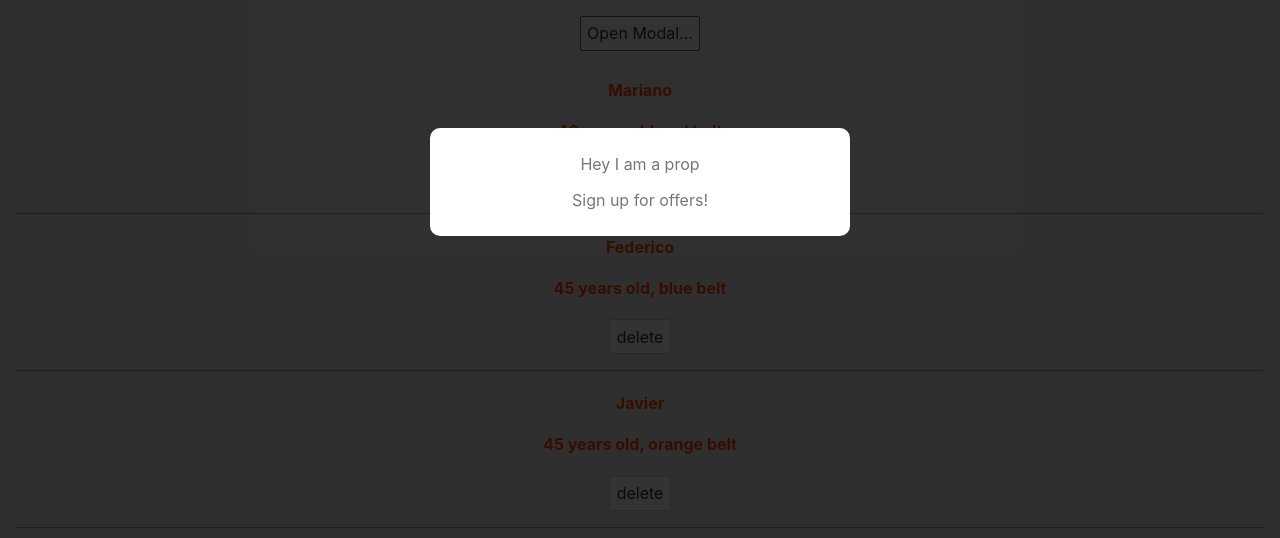
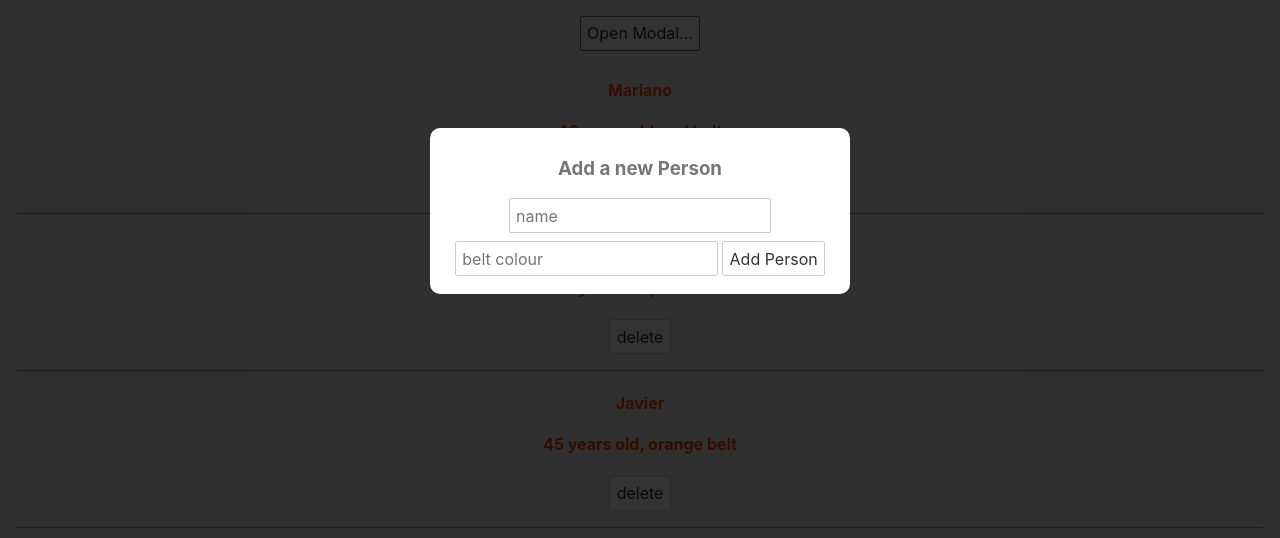
Before and after one commit to marianojhb/sveltenetninja, a Svelte app: page / in a window 1280 px wide. Both pictures are taken after a click on the button "Open Modal...". Shown: the top 538 px of the page. Built offline with nearby package versions, Linux system fonts and the light colour scheme.

Commit message:
lesson14

```diff
--- a/src/App.svelte
+++ b/src/App.svelte
@@ -33,12 +33,16 @@
   }
 </script>
 
-<Modal
-  message="Hey I am a prop"
-  isPromo={false}
-  {showModal}
-  on:click={toggleModal}
-/>
+<Modal isPromo={false} {showModal} on:click={toggleModal}>
+  <div>
+    <h3>Add a new Person</h3>
+  <form action="">
+    <input type="text" placeholder="name">
+    <input type="text" placeholder="belt colour">
+    <button>Add Person</button>
+  </form>
+  </div>
+</Modal>
 <main>
   <button on:click={toggleModal}>Open Modal...</button>
   {#each people as person (person.id)}
--- a/src/Modal.svelte
+++ b/src/Modal.svelte
@@ -1,15 +1,12 @@
 <script>
-  export let message = 'default value'
   export let showModal = true
   export let isPromo = false
 </script>
 
 {#if showModal}
   <div class="backdrop" class:promo={isPromo} on:click|self>
-    <!-- le agregamos onclick para pasarle el control a App.svelte nuevamente -->
     <div class="modal">
-      <p>{message}</p>
-      <p>Sign up for offers!</p>
+      <slot></slot>
     </div>
   </div>
 {/if}
```
